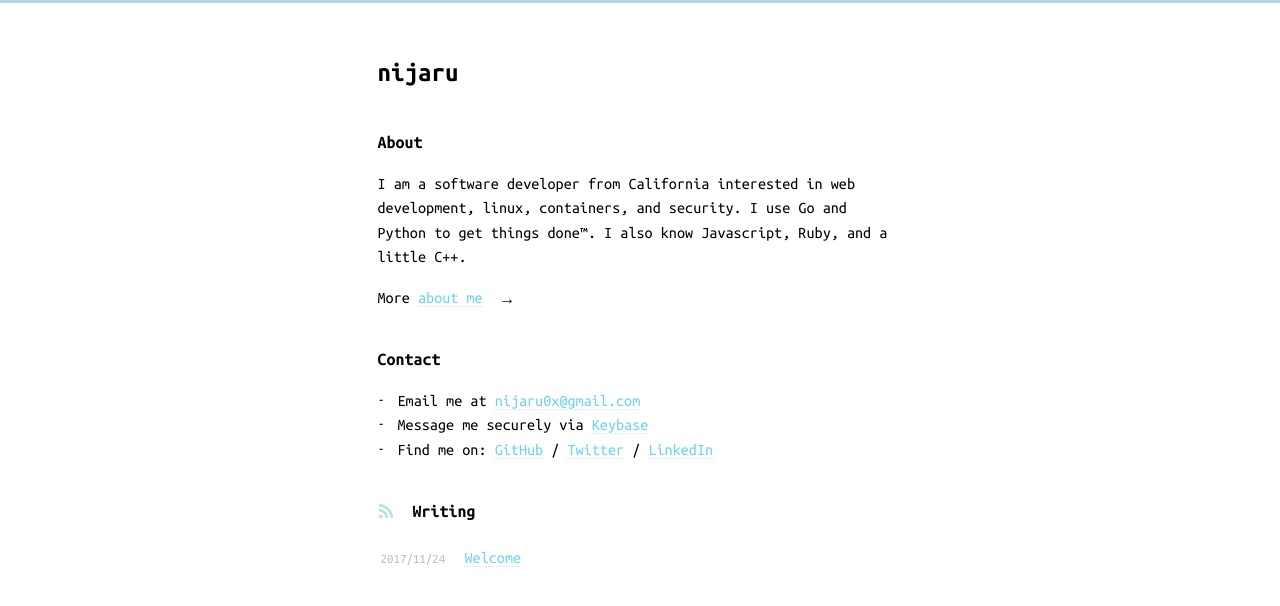
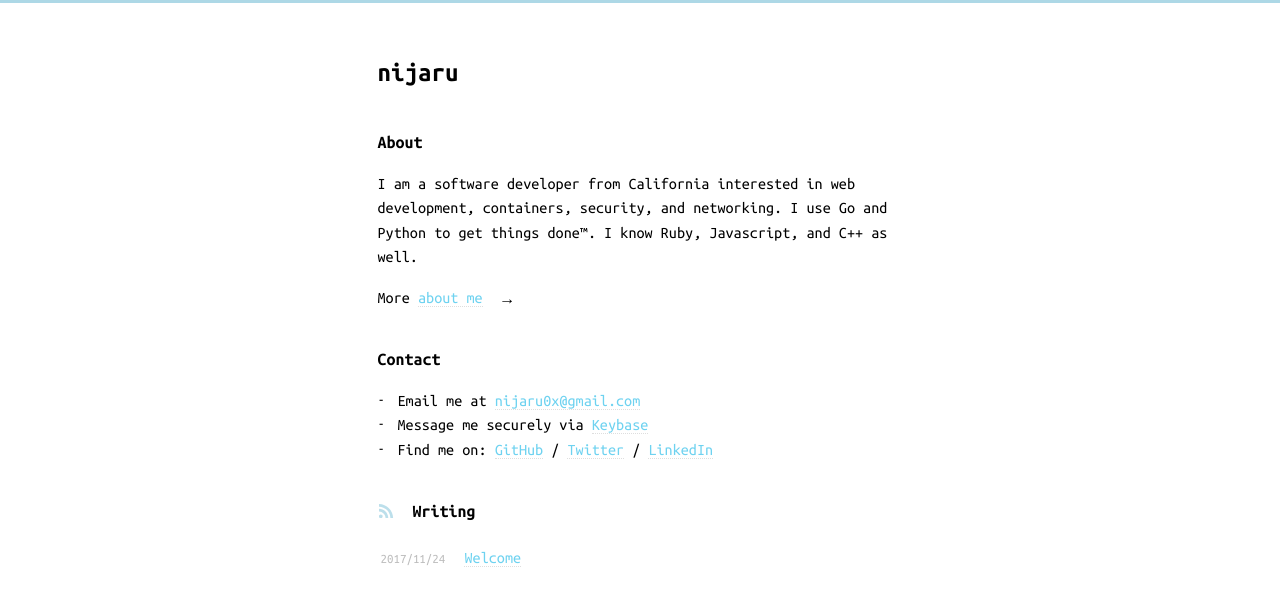
Before and after one commit to nijaru/nijaru.github.io, a Jekyll site: the page built from index.md, in a window 1280 px wide. Shown: the top 606 px of the page. Built offline with Jekyll 4.4.1, drawn with Linux system fonts in a browser that asks for light colours.

Commit message:
Update home.html

```diff
--- a/_layouts/home.html
+++ b/_layouts/home.html
@@ -6,8 +6,7 @@ layout: default
 </h1>
 <h3>About</h3>
 <p>
-  I am a software developer from California interested in web development, linux, containers, and security. I use Go and Python
-  to get things done™. I also know Javascript, Ruby, and a little C++.
+  I am a software developer from California interested in web development, containers, security, and networking. I use Go and Python to get things done™. I know Ruby, Javascript, and C++ as well.
 </p>
 <p>More <span class="read-more-link-container"><a href="{{ "/about.html" | relative_url }}">about me</a></span></p>
 <h3>Contact</h3>
```
